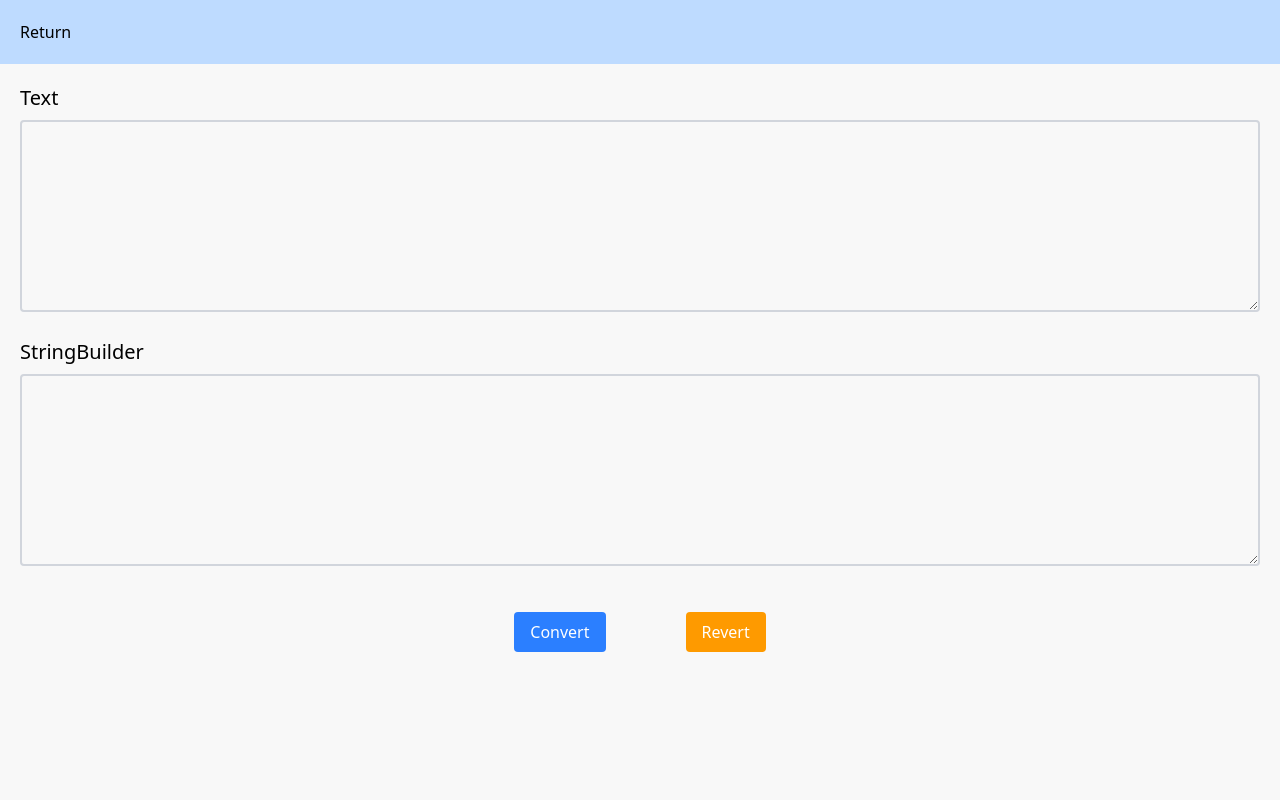
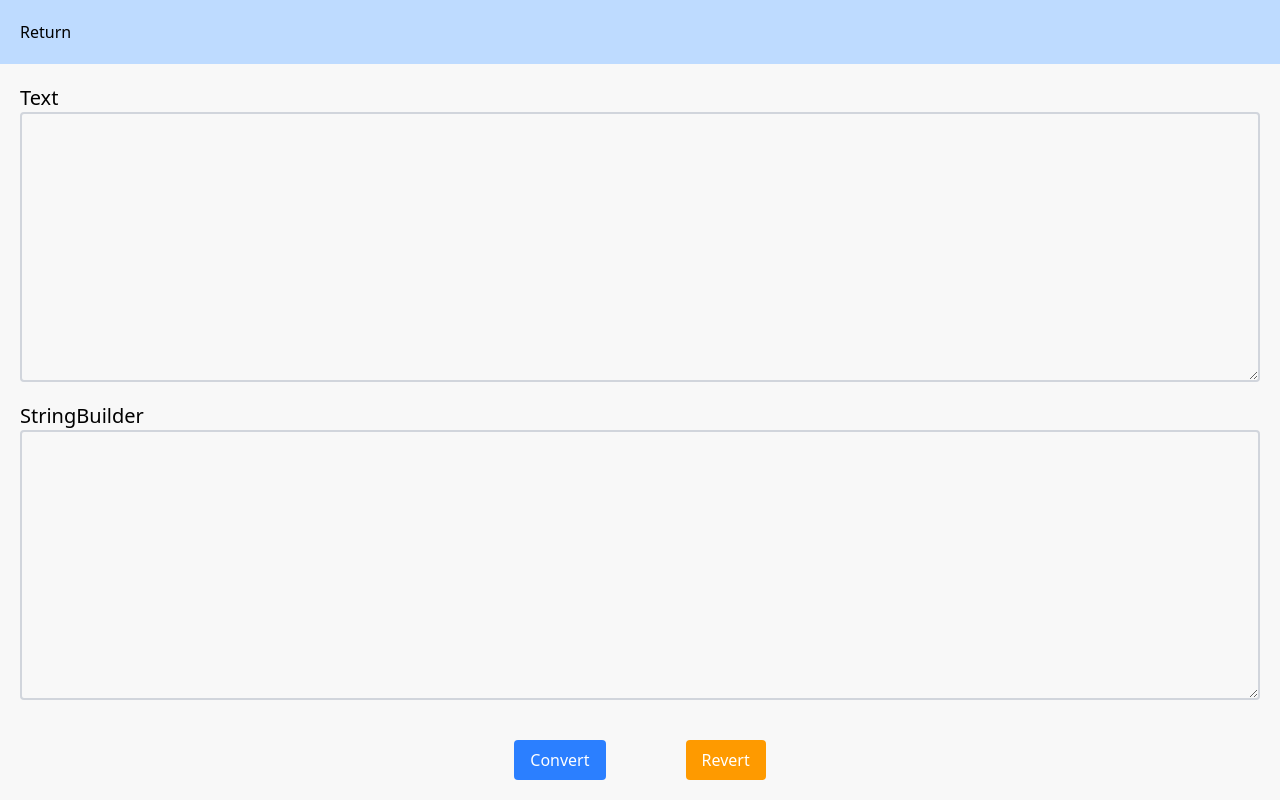
Before and after one commit to zongben/dotnet-tool, a SvelteKit app: page /tools/stringbuilder in a window 1280 px wide. Built offline with nearby package versions, Linux system fonts and the light colour scheme.

Commit message:
fix: layout

```diff
--- a/src/app.css
+++ b/src/app.css
@@ -3,4 +3,5 @@
 body {
   background-color: #f8f8f8;
   font-size: 16px;
+  height: 100dvh;
 }
--- a/src/app.html
+++ b/src/app.html
@@ -8,6 +8,6 @@
     %sveltekit.head%
   </head>
   <body data-sveltekit-preload-data="hover">
-    <div>%sveltekit.body%</div>
+    <div class="h-full">%sveltekit.body%</div>
   </body>
 </html>
--- a/src/routes/+layout.svelte
+++ b/src/routes/+layout.svelte
@@ -4,6 +4,6 @@
   let { children } = $props();
 </script>
 
-<main>
+<main class="h-full">
   {@render children()}
 </main>
--- a/src/routes/tools/+layout.svelte
+++ b/src/routes/tools/+layout.svelte
@@ -2,9 +2,11 @@
   let { children } = $props();
 </script>
 
-<div class="pt-5 pb-5 mb-5 px-5 bg-blue-200">
-  <a href="/">Return</a>
+<div class="flex flex-col h-full">
+  <div class="pt-5 pb-5 mb-5 px-5 bg-blue-200">
+    <a href="/">Return</a>
+  </div>
+  <div class="px-5 flex-1">
+    {@render children()}
+  </div>
 </div>
-<div class="px-5">
-  {@render children()}
-</div>
--- a/src/routes/tools/stringbuilder/+page.svelte
+++ b/src/routes/tools/stringbuilder/+page.svelte
@@ -1,20 +1,24 @@
-<div class="flex flex-col gap-5">
-  <div>
-    <h1 class="text-xl mb-2">Text</h1>
-    <textarea class="border-2 border-gray-300 rounded w-full min-h-48"
+<div class="flex flex-col gap-5 h-full">
+  <div class="flex-1 flex flex-col">
+    <h1 class="text-xl">Text</h1>
+    <textarea class="border-2 border-gray-300 rounded w-full flex-1"></textarea>
+  </div>
+
+  <div class="flex-1 flex flex-col">
+    <h1 class="text-xl">StringBuilder</h1>
+    <textarea class="border-2 border-gray-300 rounded w-full flex-1"
     ></textarea>
   </div>
 
-  <div>
-    <h1 class="text-xl mb-2">StringBuilder</h1>
-    <textarea class="border-2 border-gray-300 rounded w-full min-h-48"
-    ></textarea>
-  </div>
-
-  <div class="mt-5">
+  <div class="my-5">
     <div class="flex justify-center gap-20">
-      <button class="bg-blue-500 text-white px-4 py-2 rounded hover:bg-blue-400">Convert</button>
-      <button class="bg-amber-500 text-white px-4 py-2 rounded hover:bg-amber-400">Revert</button>
+      <button class="bg-blue-500 text-white px-4 py-2 rounded hover:bg-blue-400"
+        >Convert</button
+      >
+      <button
+        class="bg-amber-500 text-white px-4 py-2 rounded hover:bg-amber-400"
+        >Revert</button
+      >
     </div>
   </div>
 </div>
```
